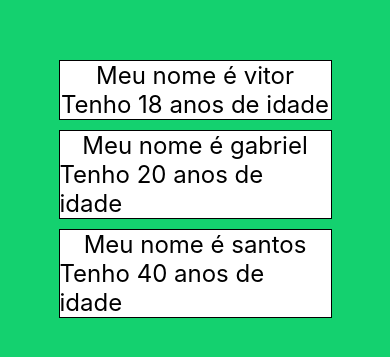
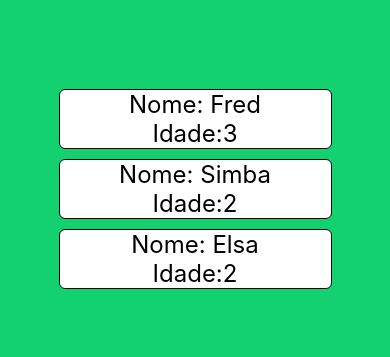
Before and after one commit to vitor-gss/programacao-movel, a React Native app in the folder proj-01/: screen / in a window 390 px wide. Shown: the part 233-590 px from the top of the page. Built offline with nearby package versions, Linux system fonts and the light colour scheme.

Commit message:
Mudança na apresentação do comp. Gato.

```diff
--- a/proj-01/App.js
+++ b/proj-01/App.js
@@ -5,9 +5,9 @@ import Gato from './Gato';
 export default function App() {
   return (
     <View style={styles.container}>
-      <Gato nome="vitor" idade={18} />
-      <Gato nome="gabriel" idade={20}/>
-      <Gato nome="santos" idade={40}/>
+      <Gato nome="Fred" idade={3} />
+      <Gato nome="Simba" idade={2}/>
+      <Gato nome="Elsa" idade={2}/>
       <StatusBar style="auto" />
     </View>
   );
--- a/proj-01/Gato.js
+++ b/proj-01/Gato.js
@@ -3,8 +3,8 @@ import { View, Text, StyleSheet } from "react-native";
 const Gato = ({nome, idade}) => {
 	return (
 		<View style={styles.container}>
-			<Text style={styles.text}>Meu nome é {nome}</Text>
-			<Text style={styles.text}>Tenho {idade} anos de idade</Text>
+			<Text style={styles.text}>Nome: {nome}</Text>
+			<Text style={styles.text}>Idade:{idade}</Text>
 		</View>
 	)
 }
@@ -19,6 +19,7 @@ const styles = StyleSheet.create({
 		borderWidth: 1,
 		width: "70%",
 		backgroundColor: "#fff",
+		borderRadius: 6,
 	},
 	text: {
 		fontSize: 24,
```
